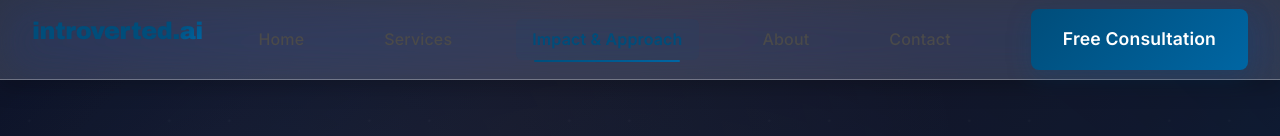
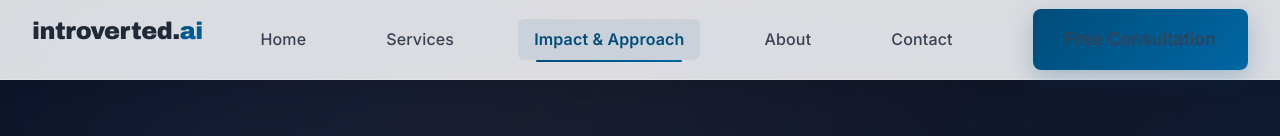
Before and after one commit to Chandan72/prototype_website_windsurf, a plain HTML site: page impact-approach.html in a window 1280 px wide. Shown: the top 136 px of the page. Drawn offline with Linux system fonts and the light colour scheme.

Commit message:
i improve the navigation header same as the home page navigation header

```diff
--- a/impact-approach.css
+++ b/impact-approach.css
@@ -1,30 +1,56 @@
 /* Impact & Approach Page Styles */
 
-/* Navigation - World Class Styling (match About page) */
+/* Navigation - Exact Same as Home Page */
 .impact-approach-page .navbar {
-    background: rgba(255, 255, 255, 0.15);
-    backdrop-filter: blur(20px) saturate(180%);
-    box-shadow: 0 8px 20px rgba(0, 0, 0, 0.2);
-    border-bottom: 1px solid rgba(255, 255, 255, 0.3);
-    transition: background 0.3s ease, box-shadow 0.3s ease;
+    position: fixed;
+    top: 0;
+    left: 0;
+    right: 0;
+    background: rgba(255, 255, 255, 0.85);
+    backdrop-filter: blur(24px) saturate(180%);
+    -webkit-backdrop-filter: blur(24px) saturate(180%);
+    border-bottom: 1px solid rgba(255, 255, 255, 0.2);
+    box-shadow: 0 4px 20px rgba(0, 0, 0, 0.08);
+    z-index: 1000;
+    transition: all 0.3s ease;
+    height: 80px;
+    display: flex;
+    align-items: center;
 }
 
+/* Enhanced navbar on scroll - Exact Same as Home Page */
 .impact-approach-page .navbar.scrolled {
-    background: rgba(15, 12, 41, 0.85);
-    backdrop-filter: blur(20px) saturate(180%);
-    box-shadow: 0 6px 20px rgba(0, 0, 0, 0.3);
+    background: rgba(255, 255, 255, 0.95);
+    backdrop-filter: blur(32px) saturate(200%);
+    -webkit-backdrop-filter: blur(32px) saturate(200%);
+    box-shadow: 0 8px 30px rgba(0, 0, 0, 0.12);
+    border-bottom: 1px solid rgba(0, 77, 122, 0.1);
 }
 
-.impact-approach-page .navbar.scrolled .nav-link {
-    color: rgba(255, 255, 255, 0.9);
+/* Ensure nav links have proper styling */
+.impact-approach-page .nav-link {
+    color: #374151;
+    transition: all 0.3s ease;
+    font-weight: 500;
 }
 
-.impact-approach-page .navbar.scrolled .nav-link:hover {
-    color: #ffffff;
+.impact-approach-page .nav-link:hover {
+    color: #004d7a;
 }
 
-.impact-approach-page .navbar:hover {
-    background: rgba(255, 255, 255, 0.25);
+.impact-approach-page .nav-link.active {
+    color: #004d7a;
+    font-weight: 600;
+}
+
+/* Logo styling */
+.impact-approach-page .nav-logo h2 a {
+    color: #1f2937;
+    text-decoration: none;
+}
+
+.impact-approach-page .nav-logo .accent {
+    color: #004d7a;
 }
 
 
```
